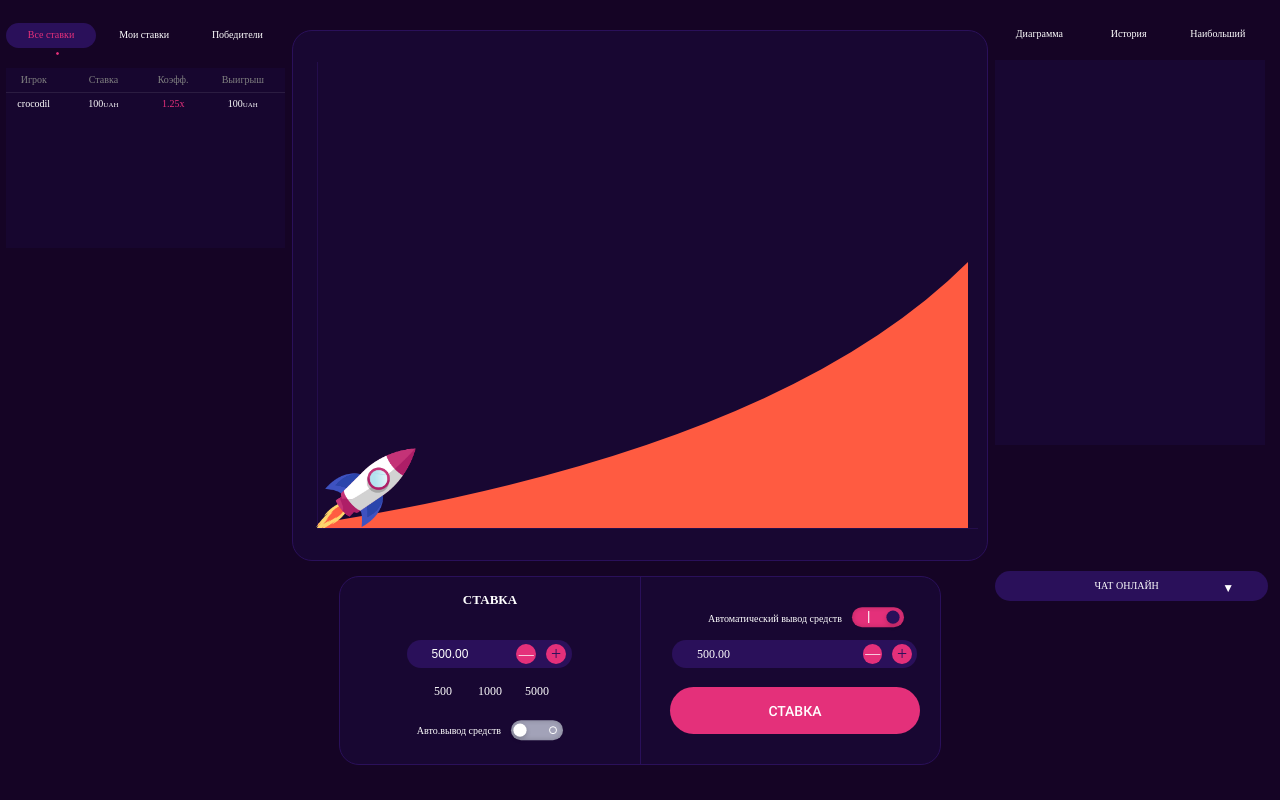
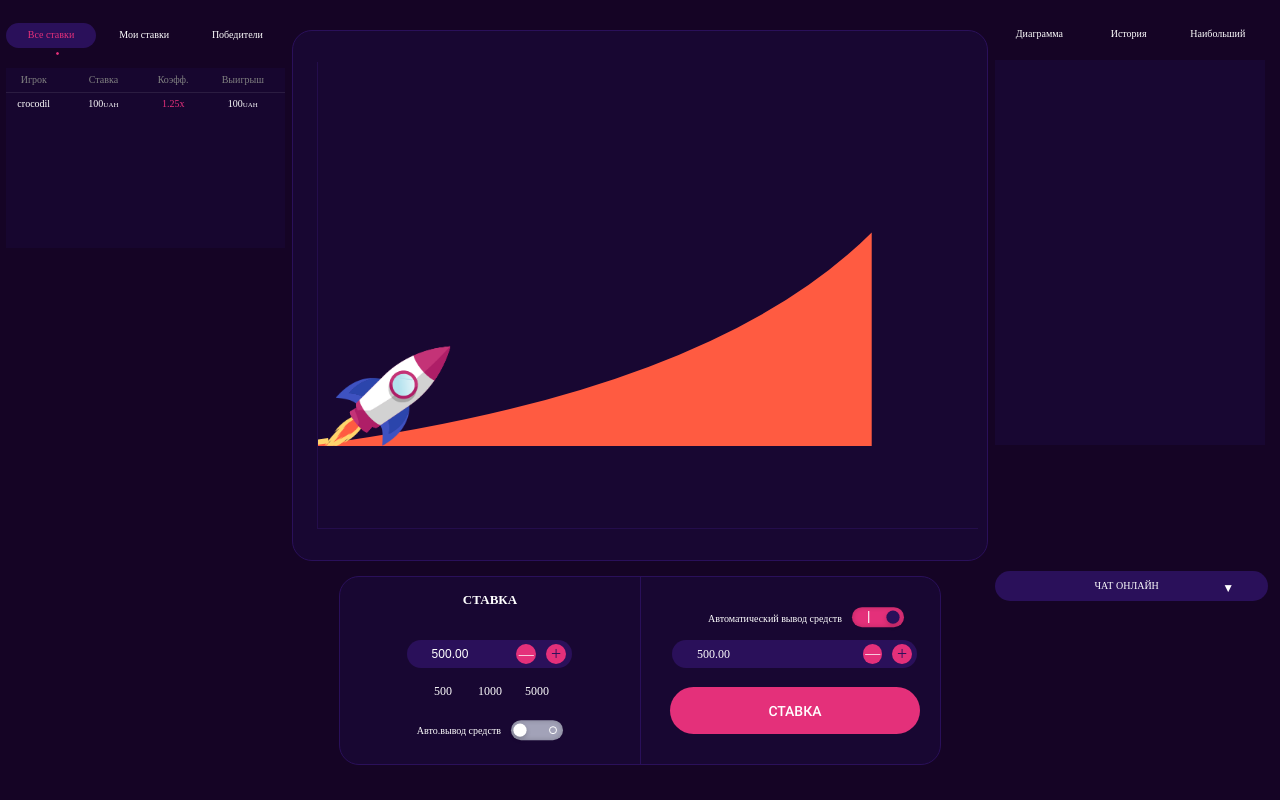
Before and after one commit to JenyaGavrilov/Kosmolot_task, a plain HTML site: page index.html in a window 1280 px wide. Drawn offline with nearby package versions, Linux system fonts and the light colour scheme; a web font is replaced by a local one.

Commit message:
preloader-fix

```diff
--- a/index.html
+++ b/index.html
@@ -2,7 +2,6 @@
 <html lang="en">
 <head>
 	<meta charset="UTF-8">
-	<meta name="viewport" content='width=device-width, initial-scale=1.0'>
 	<meta name="viewport" content='width=device-width, initial-scale=1.0'>
 	<link rel="stylesheet" type="text/css" href="style.css">
 	<link rel="stylesheet" type="text/css" href="animations.css">
@@ -123,6 +122,7 @@
 			</div>
 			<div class="central-column flex-column">
 				<div class="game-block">
+
 					<div class="rocket-animation-block">
 						<div class="preloader flex-column">
 							<div class="loader"></div>
@@ -132,9 +132,9 @@
 							</div>
 							<div class="timer">	</div>
 						</div>
-						<svg  class = "svg-element disactive"  >
-							<path  class="path" d="M-300 492 Q 400 443 647 200" stroke="#ffd56c" fill="transparent" stroke-width = "8"/>
-							<path   d="M-350 500 Q 400 450 650 200  l0 500 Z"  fill= "#ff5b41" stroke-width = "1"/>
+						<svg  class = "svg-element disactive"   viewBox="0 0 775 450" >
+							<path  class="path" d="M-300 472 Q 400 443 647 200" stroke="#ffd56c" fill="transparent" stroke-width = "8"/>
+							<path   d="M-350 478 Q 400 450 650 200  l0 500 Z"  fill= "#ff5b41" stroke-width = "1"/>
 						</svg>
 
 						<div class="rocket disactive"></div>
--- a/script.js
+++ b/script.js
@@ -147,7 +147,7 @@ timePeriodInMs);
          document.getElementsByClassName("timer")[0].innerHTML = count /100 ;
      }
 
-setTimeout(animate, 5830);
+setTimeout(animate, 4950);
 
 
 
@@ -155,17 +155,16 @@ setTimeout(animate, 5830);
  function animate () {
     var flightPath = {
      	curviness: 1.25,
-     	autoRotate: false,
-     	values: [{x: 5, y: 0 }, {x:200, y: -35}, {x:250, y:-50}, {x:300, y: -65}, {x:350, y: -85}, {x:500, y: -155}, {x:638, y: -255}]
+     	values: [{x: 0, y: 0 }, {x: 100, y: -17 }, {x:200, y: -35}, {x:250, y:-46}, {x:300, y: -61}, {x:350, y: -80}, {x:500, y: -140}, {x:650, y: -250}]
      };
 
      var tween = new TimelineLite();
 
      tween.add(
-     		TweenLite.to('.rocket',5,  {
+     		TweenLite.to('.rocket',5.2,  {
      			bezier: flightPath,
-     			ease: Power0.easeInOut,
-     			delat: 6
+     			ease: Power0.easeInOut
+
      		})
     );
  }
@@ -173,7 +172,7 @@ setTimeout(animate, 5830);
 
 
 
- setTimeout(display, 4000);
+ setTimeout(display, 3000);
 
  function display () {
  	var svgElement = document.getElementsByClassName('svg-element')[0].classList.remove('disactive');
--- a/style.css
+++ b/style.css
@@ -64,6 +64,8 @@ header {
 	overflow: hidden;
 }
 
+
+
 .rocket-animation-block {
 	width: 95%;
 	height: 88%;
@@ -73,6 +75,8 @@ header {
 	border-right-style: none;
 	border-top-style: none;
 	margin-left: 15px;
+	overflow: hidden;
+
 }
 
 
@@ -80,11 +84,12 @@ header {
 	background-image: url("images/rocket.png");
 	background-size: 70%;
 	background-repeat: no-repeat;
-	width: 150px;
-	height: 80px;
+	width: 190px;
+	height: 100px;
 	position: relative;
-	bottom: 18%;
+	bottom:22%;
 	right: 1%;
+
 
 
 }
@@ -934,7 +939,7 @@ display: block;
 .preloader {
 	position: relative;
 	margin: 0 auto;
-	width: 750px;
+	width: 90%;
 	height: 95%;
 	background-color: #180732;
 	z-index: 2;
@@ -995,20 +1000,19 @@ display: block;
 	visibility: hidden;
  }
 
- .svg-element {
- 	position: relative;
- 	width: 100%;
- 	height:100%
- }
 
  .path {
 	stroke-dasharray: 1050;
   	stroke-dashoffset: 1050;
-  	animation: dash 6.5s linear forwards;
+  	animation: dash 6.7s linear forwards;
+}
+
+.svg-element {
+	position: relative;
+	bottom: 0;
+}
 
 
-
-}
 
 @keyframes dash {
 	from {
```
